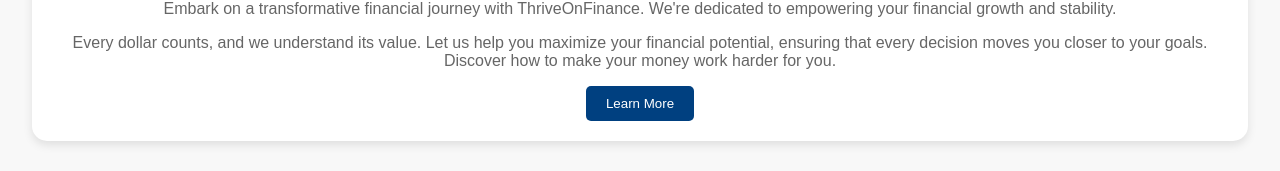
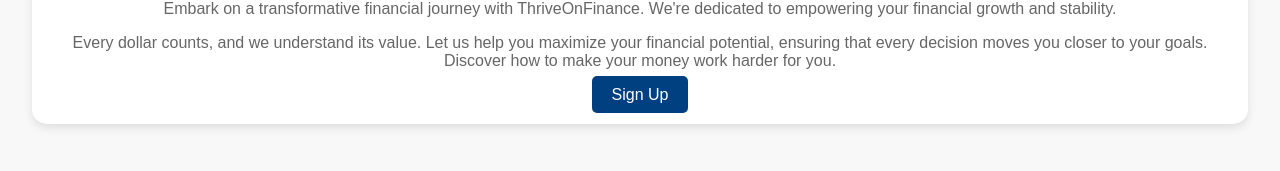
Before and after one commit to JoshuaArgiropoulos/Stock-Price-Predictor, a React (Create React App) app in the folder frontend/: page / in a window 1280 px wide. Shown: the part 736-907 px from the top of the page. Built offline with nearby package versions, Linux system fonts and the light colour scheme.

Commit message:
Fixed home page, look into stock loading speed. Takes very long

```diff
--- a/frontend/src/assets/styles/VisionSection.module.css
+++ b/frontend/src/assets/styles/VisionSection.module.css
@@ -27,6 +27,7 @@
   .ctaButton {
     padding: 10px 20px;
     background-color: #004080;
+    text-decoration: none;
     color: white;
     border: none;
     border-radius: 5px;
--- a/frontend/src/components/VisionSection.js
+++ b/frontend/src/components/VisionSection.js
@@ -8,7 +8,7 @@ function VisionSection() {
         <h3 className={styles.title}>Empowering Futures</h3>
         <p>Embark on a transformative financial journey with ThriveOnFinance. We're dedicated to empowering your financial growth and stability.</p>
         <p>Every dollar counts, and we understand its value. Let us help you maximize your financial potential, ensuring that every decision moves you closer to your goals. Discover how to make your money work harder for you.</p>
-        <button className={styles.ctaButton}>Learn More</button>
+        <a href="/signup" className={styles.ctaButton}>Sign Up</a>
       </div>
 
 </section>
```
